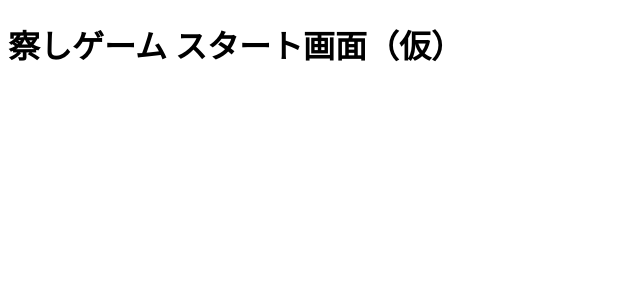
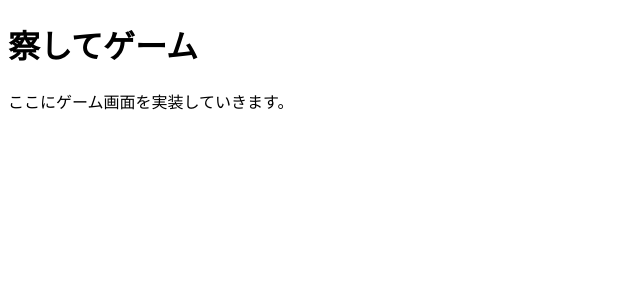
Before and after one commit to hiranaru/sasshi-game, a React (Vite) app: page / in a window 1280 px wide. Shown: the top 300 px of the page, without its empty margins (0-640 px from the left). Built offline with nearby package versions, Linux system fonts and the light colour scheme.

Commit message:
Update App.jsx

```diff
--- a/src/App.jsx
+++ b/src/App.jsx
@@ -1,3 +1,8 @@
 export default function App() {
-  return <h1>察しゲーム スタート画面（仮）</h1>
+  return (
+    <div>
+      <h1>察してゲーム</h1>
+      <p>ここにゲーム画面を実装していきます。</p>
+    </div>
+  )
 }
```
